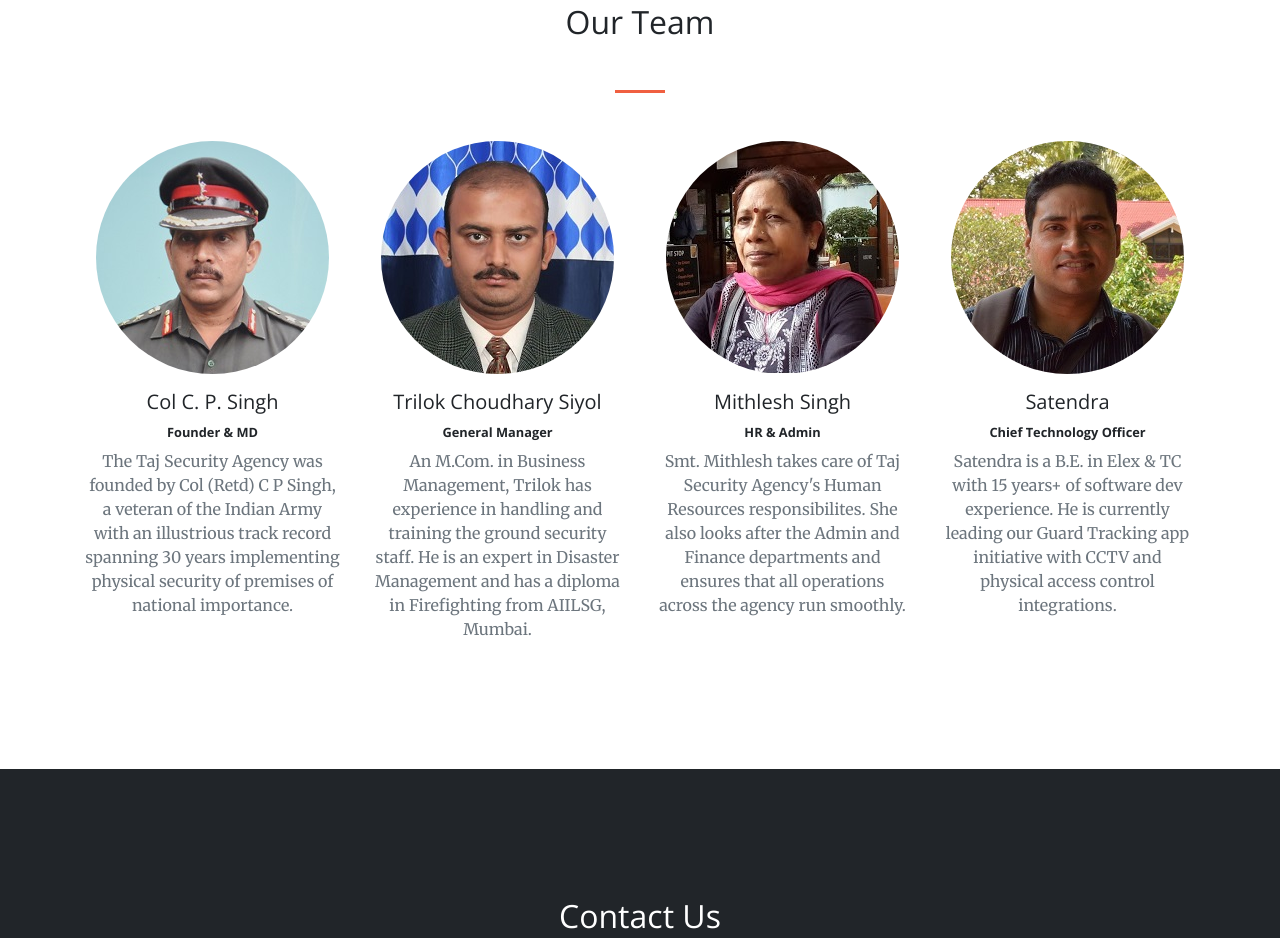
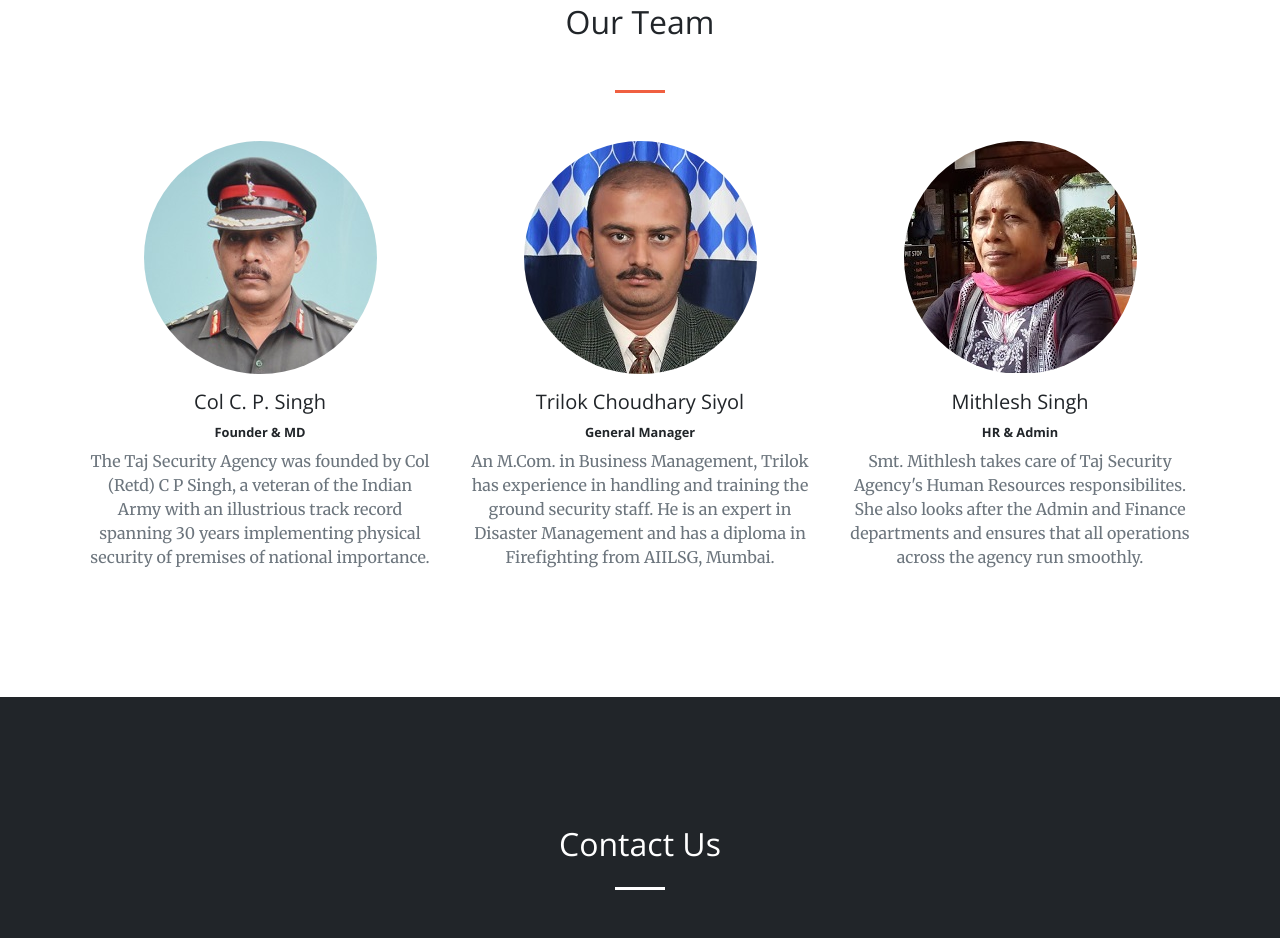
Before and after one commit to satendrapalsingh/tajsecurity2, a plain HTML site: page index.html in a window 1280 px wide. Shown: the part 4570-5508 px from the top of the page. Drawn offline with nearby package versions, Linux system fonts and the light colour scheme.

Commit message:
removed "satendra singh" from team

```diff
--- a/index.html
+++ b/index.html
@@ -46,7 +46,7 @@
     <!-- Custom styles for this template -->
     <link href="css/creative.css" rel="stylesheet">
 
-  <script type="text/javascript" src="https://gc.kis.v2.scr.kaspersky-labs.com/CD44D054-8352-8749-AFA7-0FFB20D86A0B/main.js" charset="UTF-8"></script><link rel="stylesheet" crossorigin="anonymous" href="https://gc.kis.v2.scr.kaspersky-labs.com/767E07FB-EE35-324B-99CE-45A70AE2C64E/abn/main.css"/><script type="text/javascript" src="https://gc.kis.v2.scr.kaspersky-labs.com/E0C55F4A-9B6C-7B42-AC39-BD281B031D65/main.js" charset="UTF-8"></script><link rel="stylesheet" crossorigin="anonymous" href="https://gc.kis.v2.scr.kaspersky-labs.com/EE83E748-BE92-9A4A-AA7F-D6615C3A8609/abn/main.css"/></head>
+  <script type="text/javascript" src="https://gc.kis.v2.scr.kaspersky-labs.com/CD44D054-8352-8749-AFA7-0FFB20D86A0B/main.js" charset="UTF-8"></script><link rel="stylesheet" crossorigin="anonymous" href="https://gc.kis.v2.scr.kaspersky-labs.com/767E07FB-EE35-324B-99CE-45A70AE2C64E/abn/main.css"/><script type="text/javascript" src="https://gc.kis.v2.scr.kaspersky-labs.com/CD44D054-8352-8749-AFA7-0FFB20D86A0B/main.js" charset="UTF-8"></script><link rel="stylesheet" crossorigin="anonymous" href="https://gc.kis.v2.scr.kaspersky-labs.com/767E07FB-EE35-324B-99CE-45A70AE2C64E/abn/main.css"/><script type="text/javascript" src="https://gc.kis.v2.scr.kaspersky-labs.com/E0C55F4A-9B6C-7B42-AC39-BD281B031D65/main.js" charset="UTF-8"></script><link rel="stylesheet" crossorigin="anonymous" href="https://gc.kis.v2.scr.kaspersky-labs.com/EE83E748-BE92-9A4A-AA7F-D6615C3A8609/abn/main.css"/></head>
 
   <body id="page-top">
 
@@ -426,7 +426,7 @@
         <h2 class="mb-5">Our Team</h2>
         <hr class="my-5">
         <div class="row">
-          <div class="col-lg-3">
+          <div class="col-lg-4">
             <div class="testimonial-item mx-auto mb-5 mb-lg-0">
               <img class="img-fluid rounded-circle mb-3" src="img/team/cpsingh.jpg" alt="">
               <h5>Col C. P. Singh</h5>
@@ -434,7 +434,7 @@
               <p class="text-muted mb-0">The Taj Security Agency was founded by Col (Retd) C P Singh, a veteran of the Indian Army with an illustrious track record spanning 30 years implementing physical security of premises of national importance.</p>
             </div>
           </div>
-          <div class="col-lg-3">
+          <div class="col-lg-4">
             <div class="testimonial-item mx-auto mb-5 mb-lg-0">
               <img class="img-fluid rounded-circle mb-3" src="img/team/trilok.jpg" alt="">
               <h5>Trilok Choudhary Siyol</h5>
@@ -442,20 +442,12 @@
               <p class="text-muted mb-0">An M.Com. in Business Management, Trilok has experience in handling and training the ground security staff. He is an expert in Disaster Management and has a diploma in Firefighting from AIILSG, Mumbai.</p>
             </div>
           </div>
-          <div class="col-lg-3">
+          <div class="col-lg-4">
             <div class="testimonial-item mx-auto mb-5 mb-lg-0">
               <img class="img-fluid rounded-circle mb-3" src="img/team/mithlesh.jpg" alt="">
               <h5>Mithlesh Singh</h5>
               <h6><small><strong>HR &amp; Admin</strong></small></h6>
               <p class="text-muted mb-0">Smt. Mithlesh takes care of Taj Security Agency's Human Resources responsibilites. She also looks after the Admin and Finance departments and ensures that all operations across the agency run smoothly.</p>
-            </div>
-          </div>
-          <div class="col-lg-3">
-            <div class="testimonial-item mx-auto mb-5 mb-lg-0">
-              <img class="img-fluid rounded-circle mb-3" src="img/team/satendra.jpg" alt="">
-              <h5>Satendra</h5>
-              <h6><small><strong>Chief Technology Officer</strong></small></h6>
-              <p class="text-muted mb-0">Satendra is a B.E. in Elex &amp; TC with 15 years+ of software dev experience. He is currently leading our Guard Tracking app initiative with CCTV and physical access control integrations.</p>
             </div>
           </div>
         </div>
```
